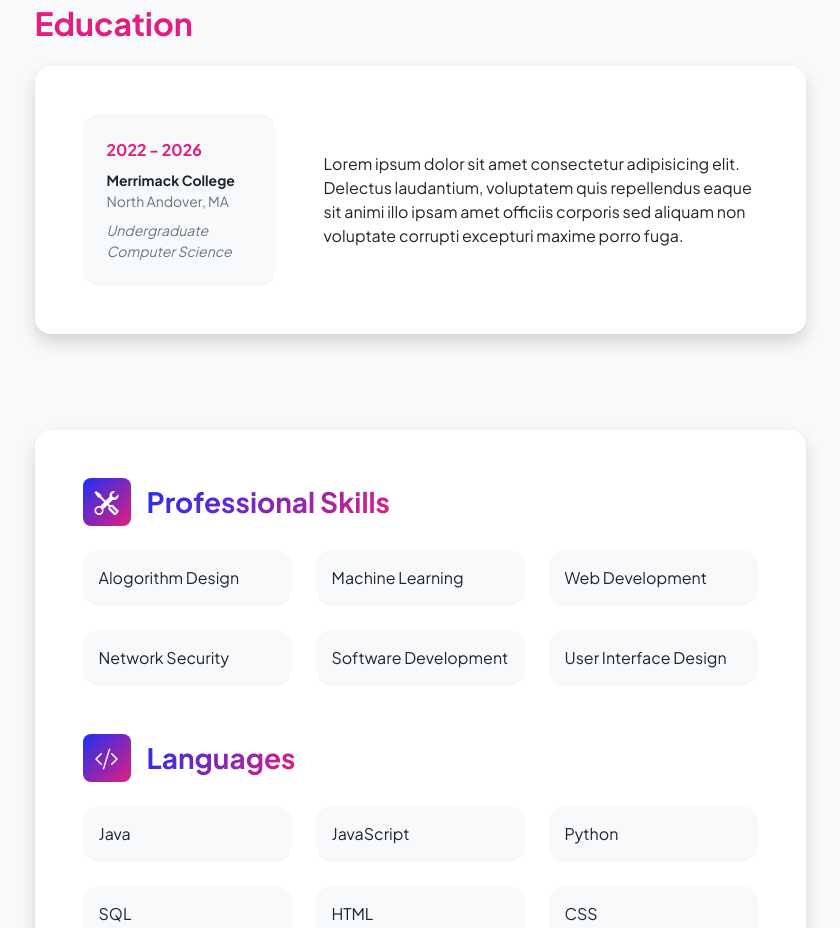
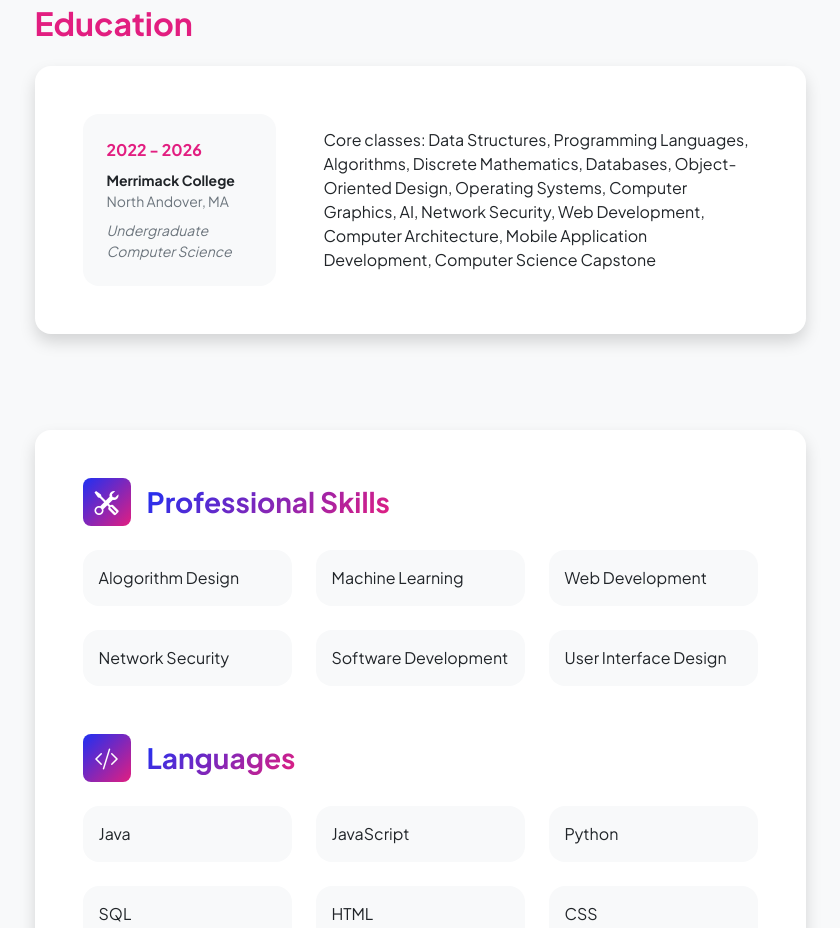
Before and after one commit to BrandonTB22/Portfolio, a plain HTML site: page resume.html in a window 1280 px wide. Shown: the part 1840-2768 px from the top of the page, without its empty margins (220-1060 px from the left). Drawn offline with nearby package versions, Linux system fonts and the light colour scheme.

Commit message:
Updated education section

```diff
--- a/resume.html
+++ b/resume.html
@@ -173,7 +173,9 @@
                           Mar. 2024 - May 2025
                         </div>
                         <div class="small fw-bolder">Direct Study Student</div>
-                        <div class="small text-muted">Town of Andover Health Department</div>
+                        <div class="small text-muted">
+                          Town of Andover Health Department
+                        </div>
                         <div class="small text-muted">Andover, MA</div>
                       </div>
                     </div>
@@ -269,10 +271,12 @@
                     </div>
                     <div class="col-lg-8">
                       <div>
-                        Lorem ipsum dolor sit amet consectetur adipisicing elit.
-                        Delectus laudantium, voluptatem quis repellendus eaque
-                        sit animi illo ipsam amet officiis corporis sed aliquam
-                        non voluptate corrupti excepturi maxime porro fuga.
+                        Core classes: Data Structures, Programming Languages,
+                        Algorithms, Discrete Mathematics, Databases,
+                        Object-Oriented Design, Operating Systems, Computer
+                        Graphics, AI, Network Security, Web Development,
+                        Computer Architecture, Mobile Application Development,
+                        Computer Science Capstone
                       </div>
                     </div>
                   </div>
@@ -401,7 +405,7 @@
                         <div
                           class="d-flex align-items-center bg-light rounded-4 p-3 h-100"
                         >
-                         CSS
+                          CSS
                         </div>
                       </div>
                     </div>
```
